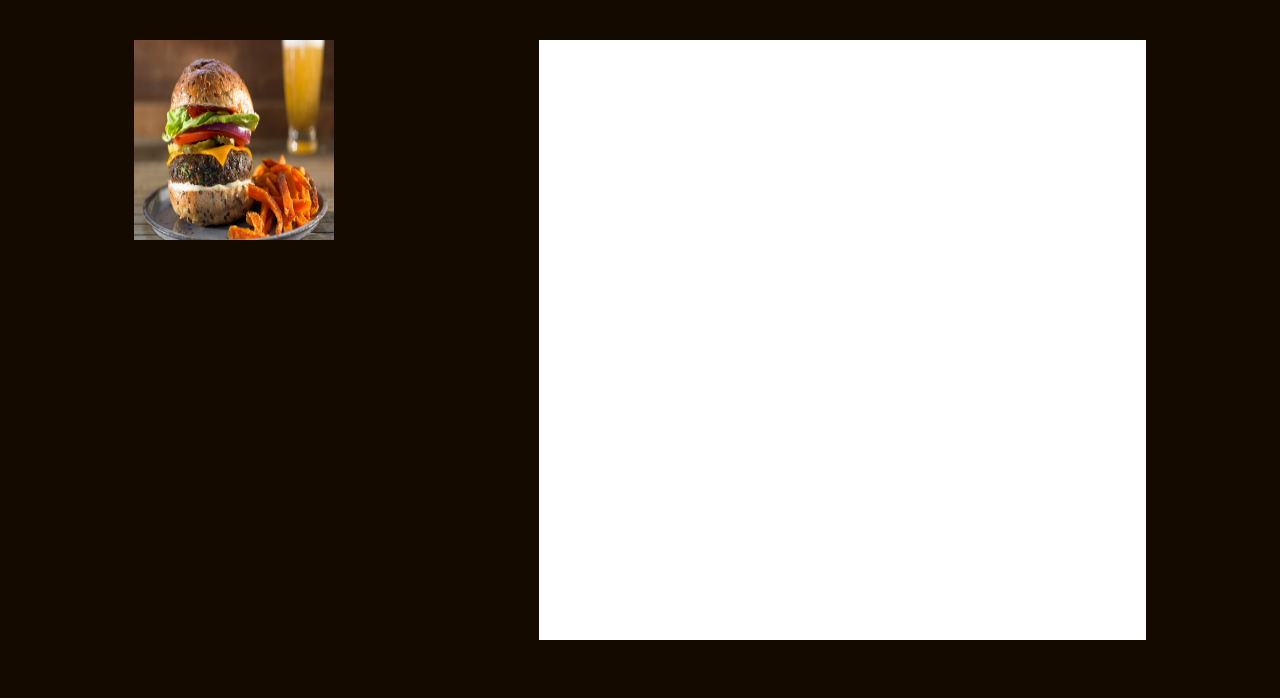
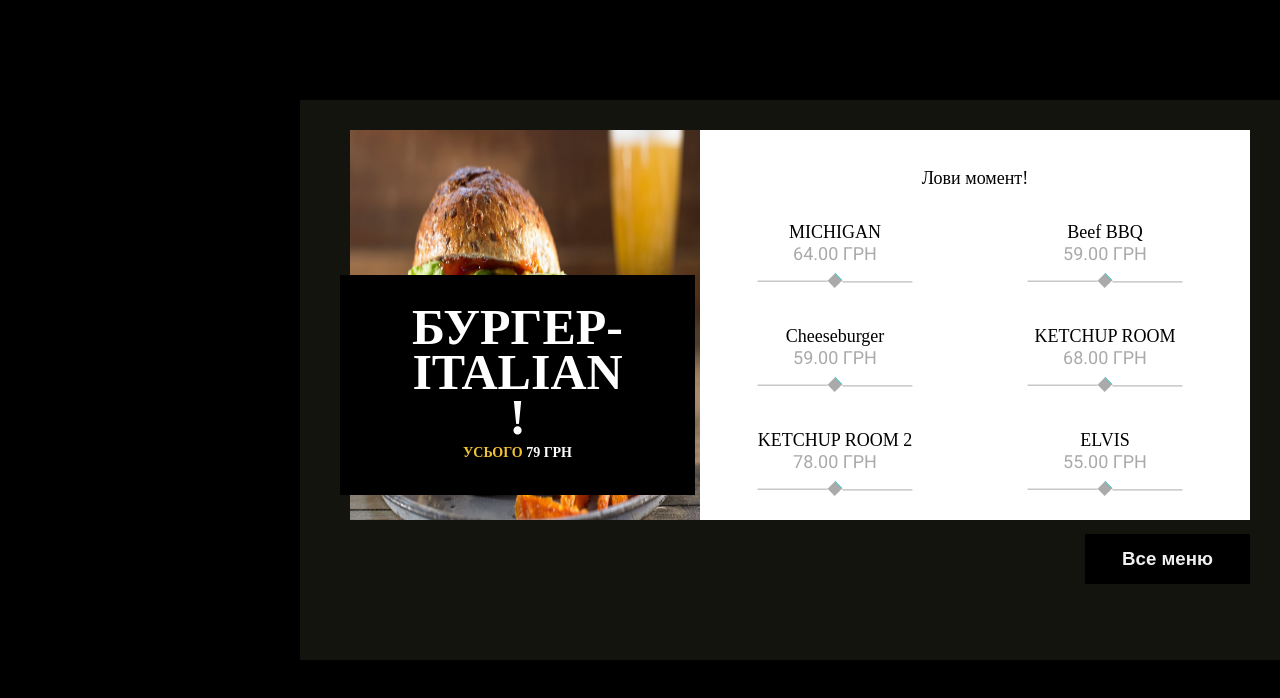
Before and after one commit to ruslangorodov/WEB, a plain HTML site: page Lab4/T4/index.html in a window 1280 px wide. Drawn offline with Linux system fonts and the light colour scheme.

Commit message:
Add files via upload

```diff
--- a/Lab4/T4/css/style.css
+++ b/Lab4/T4/css/style.css
@@ -1,21 +1,120 @@
-*{
-	background: #140A00;
+* {
+    left: 0;
+    top: 0;
+}
+
+body{
+    background: black;
 }
 
 .main{
-	margin: 40px auto;
-	width: 80%;
-	height: 600px;
-	background-color: #FFFFFF;
+    margin-top: 100px;
+    margin-left: 300px;
+    width: 900px;
+    height: 500px;
+    background-color: rgb(20, 20, 15);
+    padding: 30px 30px 30px 50px;
+    position: absolute;
+}
+
+.burger-italian{
+    margin-left: 40px;
+    margin-top: 175px;
+    font: bold 50px 'Italiana';
+    color:  rgb(255, 255, 255);
+    padding-top: 30px;
+    margin-bottom: 20px;
+    position: absolute;
+    text-align: center;
+    background-color: rgb(0, 0, 0);
+    width: 355px;
+    line-height: 45px;
+}
+
+.burger-italian span{
+    color: rgb(240, 195, 55);
+}
+
+.burger-italian p{
+    margin-top: -10px;
+    margin-bottom: 20px;
+    font-size: 14px;
+}
+
+.menu{
+    padding-top: 20px;
+    float: left;
+    text-align: center;
+    width: 550px;
+    height: 370px;
+    background-color: rgb(255, 255, 255);
+    font-size: 18px;
 }
 
 .burger{
-	width: 40%;
-	height: 100%;
-	display:
+    padding: 15px 25px;
+    width: 220px;
+    float: left;
+    font-style: bold;
+    font-size: 18px;
+    text-align: center;
 }
 
-.burger img{
-	height: 200px;
-	width: 200px;
+.burger span{
+    font-size: 18px;
+    font-style: bold;
+    font-family: 'Roboto';
+    color: rgb(170, 170, 170);
 }
+
+img{
+    float: left;
+    width: 350px;
+    height: 390px;
+}
+
+.all-menu{
+    font-weight: bold;
+    font-size: 14pt;
+    background: rgb(0, 0, 0);
+    height: 50px;
+    width: 165px;
+    color: rgb(240, 240, 240);
+    border: none;
+    margin-top: 15px;
+    margin-left: 385px;
+}
+
+
+.d20 {
+  width: 10px;
+  height: 10px;
+  margin: 10px auto;
+  background: white;
+  position: relative;
+  border-top: 1px solid mediumturquoise;
+  transform: rotate(45deg);
+  background: rgb(170, 170, 170);
+}
+
+.d20:before {
+  content: "";
+  position: absolute;
+  top: 33px;
+  left: -56px;
+  height: 100%;
+  width: 70px;
+  background: white;
+  border-top: 1px solid rgb(170, 170, 170);
+  transform: rotate(-45deg);
+}
+
+.d20:after {
+  content: "";
+  position: absolute;
+  bottom: 34px;
+  left: 1px;
+  width: 70px;
+  border-bottom: 1px solid rgb(170, 170, 170);
+  transform: rotate(-45deg);
+}
--- a/Lab4/T4/index.html
+++ b/Lab4/T4/index.html
@@ -1,15 +1,41 @@
 <!DOCTYPE html>
-<html>
+<html lang="en">
 <head>
-	<meta charset="UTF-8">
+    <meta charset="UTF-8">
     <title>Title</title>
-	<link rel="stylesheet" href="css\style.css">
+    <link rel="stylesheet" href="css/style.css">
+    <link href="https://fonts.googleapis.com/css?family=Roboto" rel="stylesheet">
 </head>
 <body>
-	<div class="main">
-  		<div class="burger">
-  			<img src="img/burger.jpg">
-  		</div>
-	</div>
+    <div class="main">
+        <img src="img/burger.jpg">
+        <div class="burger-italian">БУРГЕР-ITALIAN<br/>!
+            <p><span>УСЬОГО</span> 79 ГРН</p>
+        </div>
+        <div class="menu">
+            <p>Лови момент!</p>
+            <div class="burger">MICHIGAN<br/><span>64.00 ГРН</span>
+                <div class="d20", class="d30"></div>
+            </div>
+            <div class="burger">Beef BBQ<br/><span>59.00 ГРН</span>
+                <div class="d20", class="d30"></div>
+            </div>
+            <div class="burger">Cheeseburger<br/><span>59.00 ГРН</span>
+                <div class="d20", class="d30"></div>
+            </div>
+            <div class="burger">KETCHUP ROOM<br/><span>68.00 ГРН</span>
+                <div class="d20", class="d30"></div>
+            </div>
+            <div class="burger">KETCHUP ROOM 2<br/><span>78.00 ГРН</span>
+                <div class="d20", class="d30"></div>
+            </div>
+            <div class="burger">ELVIS<br/><span>55.00 ГРН</span>
+                <div class="d20", class="d30"></div>
+            </div>
+            <form action="#">
+                <button type="submit", class="all-menu">Вcе меню</button>
+            </form>
+        </div>
+    </div>
 </body>
 </html>
```
